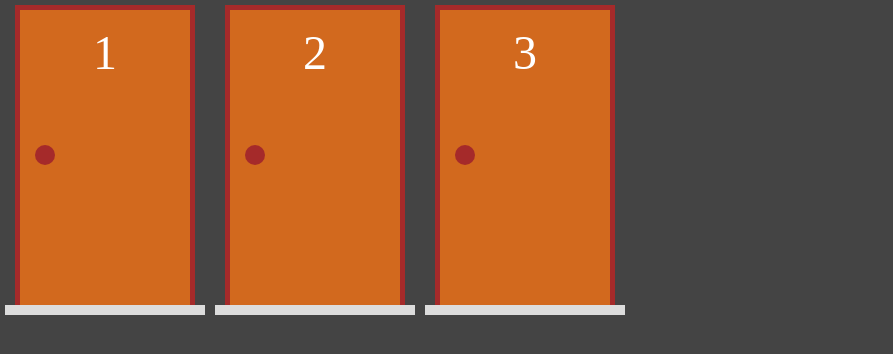
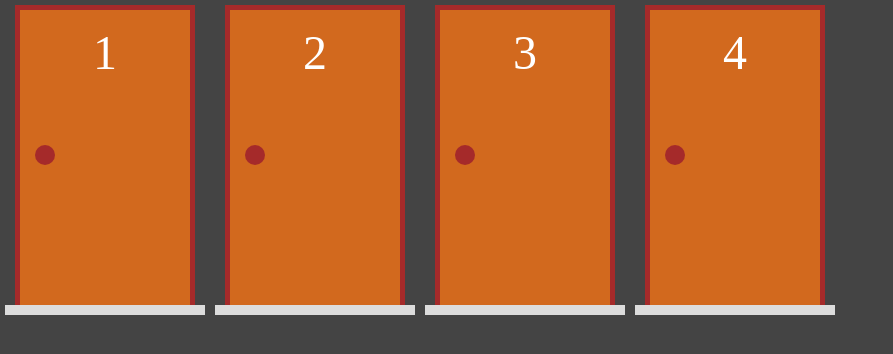
Before and after one commit to neanderdev/projeto-nextjs-portas, a Next.js app: page / in a window 1280 px wide. Shown: the top 354 px of the page, without its empty margins (0-893 px from the left). Built offline with nearby package versions, Linux system fonts and the light colour scheme.

Commit message:
Lidando com Arrays de Portas #02

```diff
--- a/src/functions/portas.ts
+++ b/src/functions/portas.ts
@@ -8,3 +8,18 @@ export function criarPortas(qtde: number, selecionada: number): ModelPorta[] {
     return new ModelPorta(numero, temPresente);
   });
 }
+
+export function atualizarPortas(
+  portas: ModelPorta[],
+  portaModificada: ModelPorta
+): ModelPorta[] {
+  return portas.map((portaAtual) => {
+    const igualModificada = portaAtual.numero === portaModificada.numero;
+
+    if (igualModificada) {
+      return portaModificada;
+    } else {
+      return portaModificada.aberta ? portaAtual : portaAtual.desmarcar();
+    }
+  });
+}
--- a/src/pages/index.tsx
+++ b/src/pages/index.tsx
@@ -1,33 +1,25 @@
 import { useState } from 'react';
 
 import Porta from '../components/Porta';
-import { criarPortas } from '../functions/portas';
 
-import ModelPorta from '../model/porta';
+import { atualizarPortas, criarPortas } from '../functions/portas';
 
 export default function Home() {
-  const [p1, setP1] = useState(new ModelPorta(1));
-  const [p2, setP2] = useState(new ModelPorta(2));
-  const [p3, setP3] = useState(new ModelPorta(3));
+  const [portas, setPortas] = useState(criarPortas(4, 3));
 
-  console.log(criarPortas(3, 1));
+  function renderizarPortas() {
+    return portas.map(porta => {
+      return <Porta
+        key={porta.numero}
+        value={porta}
+        onChange={novaPorta => setPortas(atualizarPortas(portas, novaPorta))}
+      />
+    });
+  }
 
   return (
     <div style={{ display: 'flex' }}>
-      <Porta
-        value={p1}
-        onChange={novaPorta => setP1(novaPorta)}
-      />
-
-      <Porta
-        value={p2}
-        onChange={novaPorta => setP2(novaPorta)}
-      />
-
-      <Porta
-        value={p3}
-        onChange={novaPorta => setP3(novaPorta)}
-      />
+      {renderizarPortas()}
     </div>
   )
 }
```
